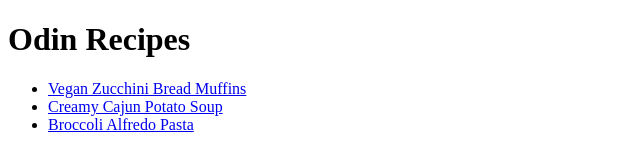
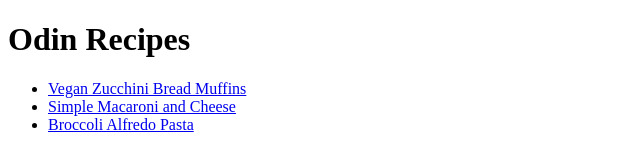
Before and after one commit to RomFic/odin-recipes, a plain HTML site: page index.html in a window 1280 px wide. Shown: the full height of the page, 0-640 px from the left. Drawn offline with Linux system fonts and the light colour scheme.

Commit message:
fixed second link, updating 'Simple Macaron and Cheese'

```diff
--- a/index.html
+++ b/index.html
@@ -15,9 +15,8 @@
                 Muffins</a>
         </li>
         <li>
-            <a href="recipes/creamy-cajun-potato-soup.html" target="_blank" rel="noopener noreferrer">Creamy Cajun
-                Potato
-                Soup</a>
+            <a href="recipes/simple-macaroni-and-cheese.html" target="_blank" rel="noopener noreferrer">Simple Macaroni
+                and Cheese</a>
         </li>
         <li>
             <a href="recipes/broccoli-alfredo-pasta.html" target="_blank" rel="noopener noreferrer">Broccoli Alfredo
```
